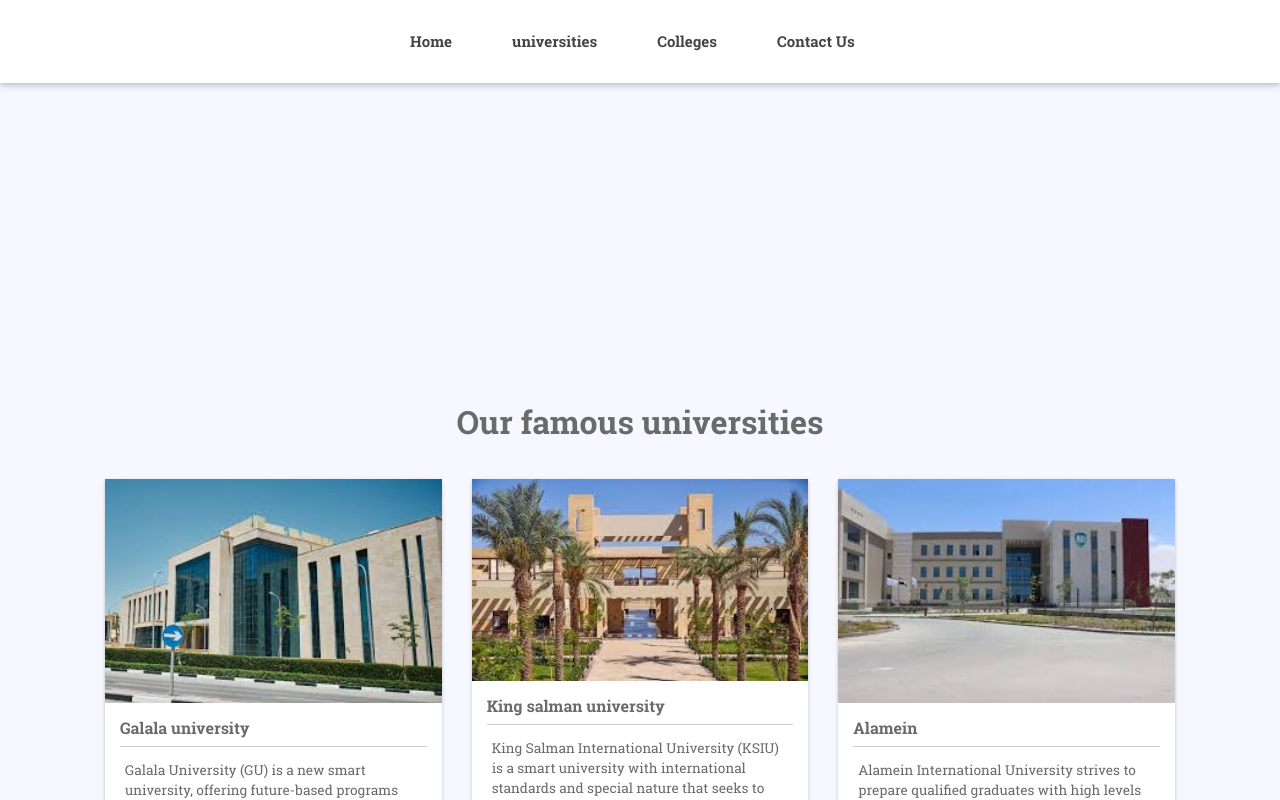
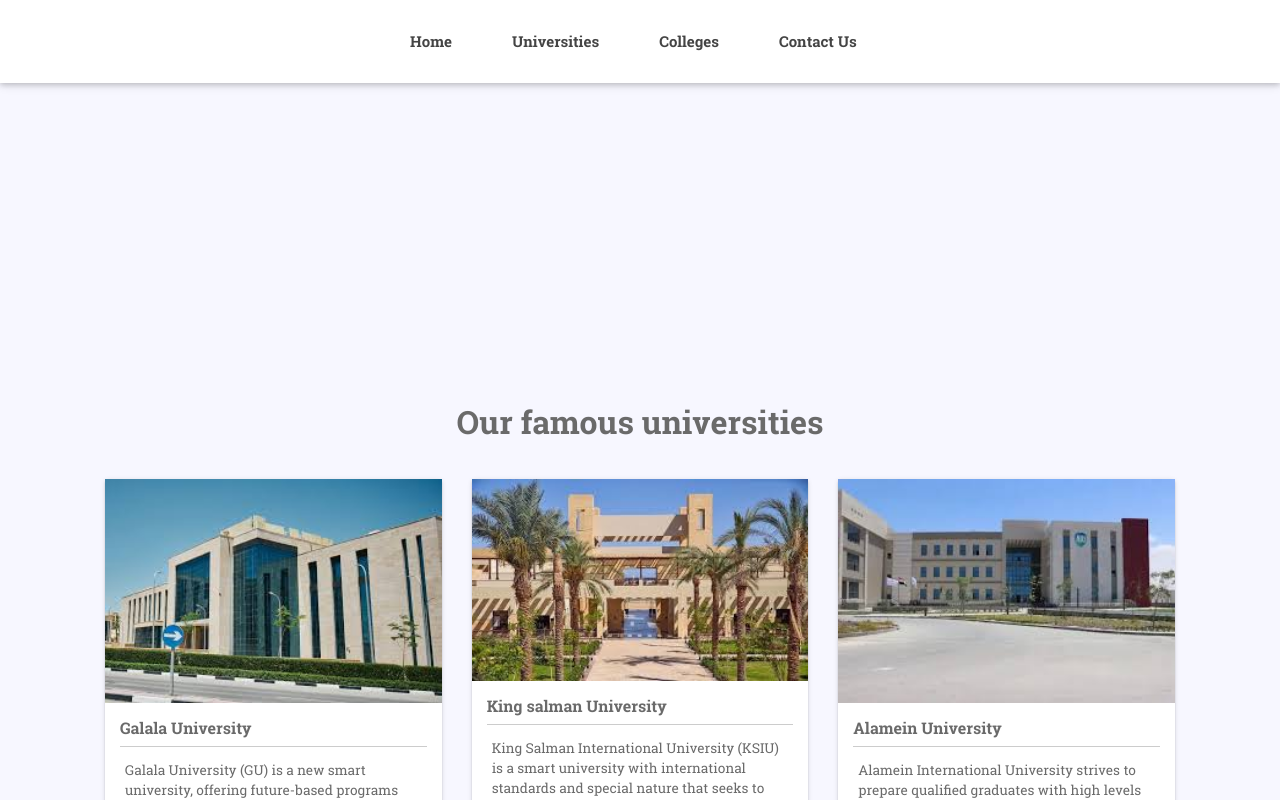
Before and after one commit to omarzo0/ahlia-project, a plain HTML site: page universities.html in a window 1280 px wide. Shown: the top 800 px of the page. Drawn offline with Linux system fonts and the light colour scheme.

Commit message:
update universities.html
3ady

```diff
--- a/universities.html
+++ b/universities.html
@@ -37,7 +37,7 @@
             <div id="menu" class="col-md-9 d-none d-md-block nav-item">
               <ul>
                 <li><a href="index.html">Home</a></li>
-                <li><a href="universities.html">universities</a></li>
+                <li><a href="universities.html">Universities</a></li>
                 <li><a href="colleges.html">Colleges</a></li>
                 <li><a href="contact_us.html">Contact Us</a></li>
               </ul>
@@ -68,7 +68,7 @@
             <div class="courc-card">
               <img src="assets/images/download.jpeg" alt="" />
               <div class="cource-det">
-                <h6>Galala university</h6>
+                <h6>Galala University</h6>
                 <ul>
                   <li>
                     Galala University (GU) is a new smart university, offering
@@ -86,7 +86,7 @@
             <div class="courc-card">
               <img src="assets/images/download (1).jpeg" alt="" />
               <div class="cource-det">
-                <h6>King salman university</h6>
+                <h6>King salman University</h6>
                 <ul>
                   <li>
                     King Salman International University (KSIU) is a smart
@@ -105,7 +105,7 @@
             <div class="courc-card">
               <img src="assets/images/download (2).jpeg" alt="" />
               <div class="cource-det">
-                <h6>Alamein</h6>
+                <h6>Alamein University</h6>
                 <ul>
                   <li>
                     Alamein International University strives to prepare
```
